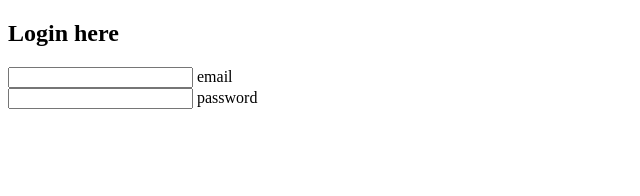
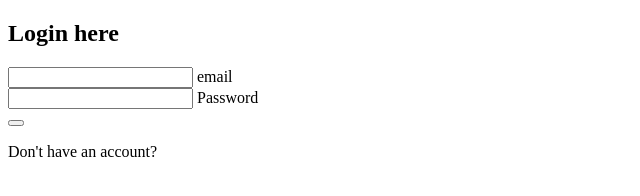
Before and after one commit to Kalandekapaya/Wave-animated-login-form, a plain HTML site: page index.html in a window 1280 px wide. Shown: the whole page, without its empty margins (0-640 px from the left). Drawn offline with Linux system fonts and the light colour scheme.

Commit message:
html complete

```diff
--- a/index.html
+++ b/index.html
@@ -17,8 +17,10 @@
             </div>
             <div>
                 <input type="password">
-                <label for="password">password</label>
+                <label for="password">Password</label>
             </div>
+            <button class="btn"></button>
+            <p class="text"> Don't have an account?</p>
         </form>
     </div>
     <script src="script.js"></script>
```
